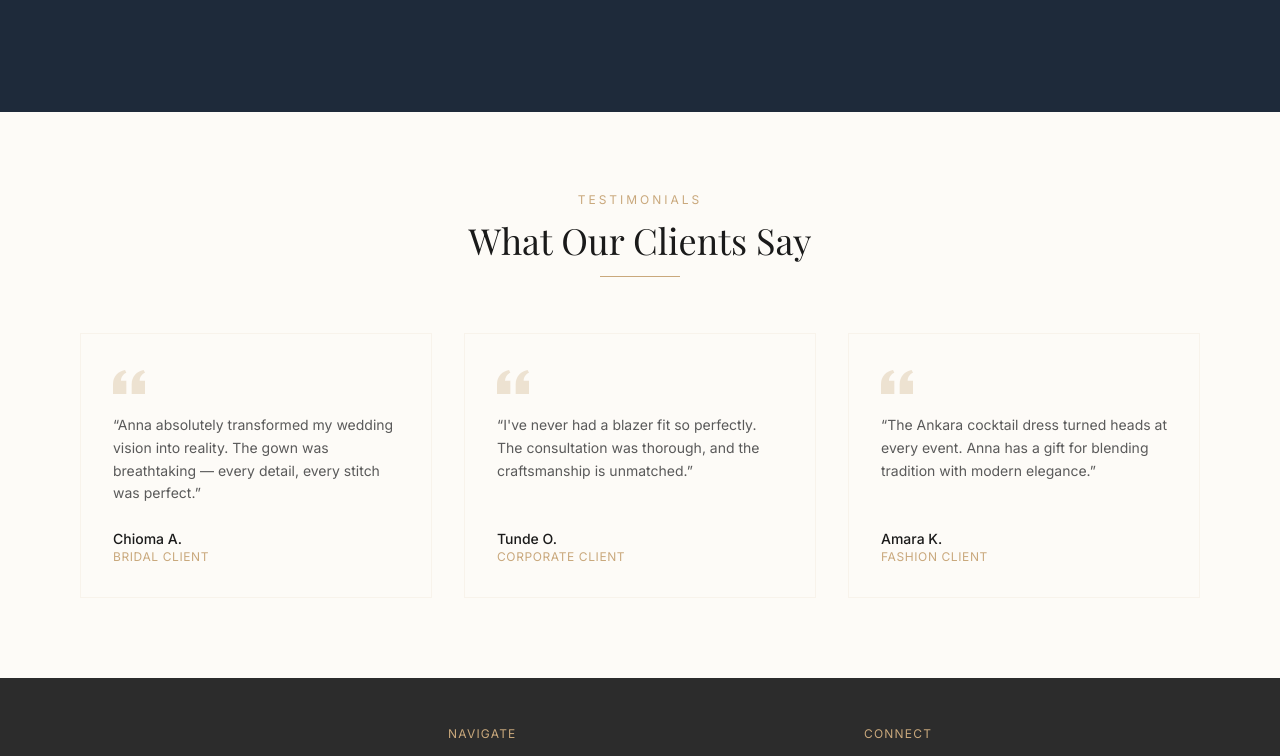
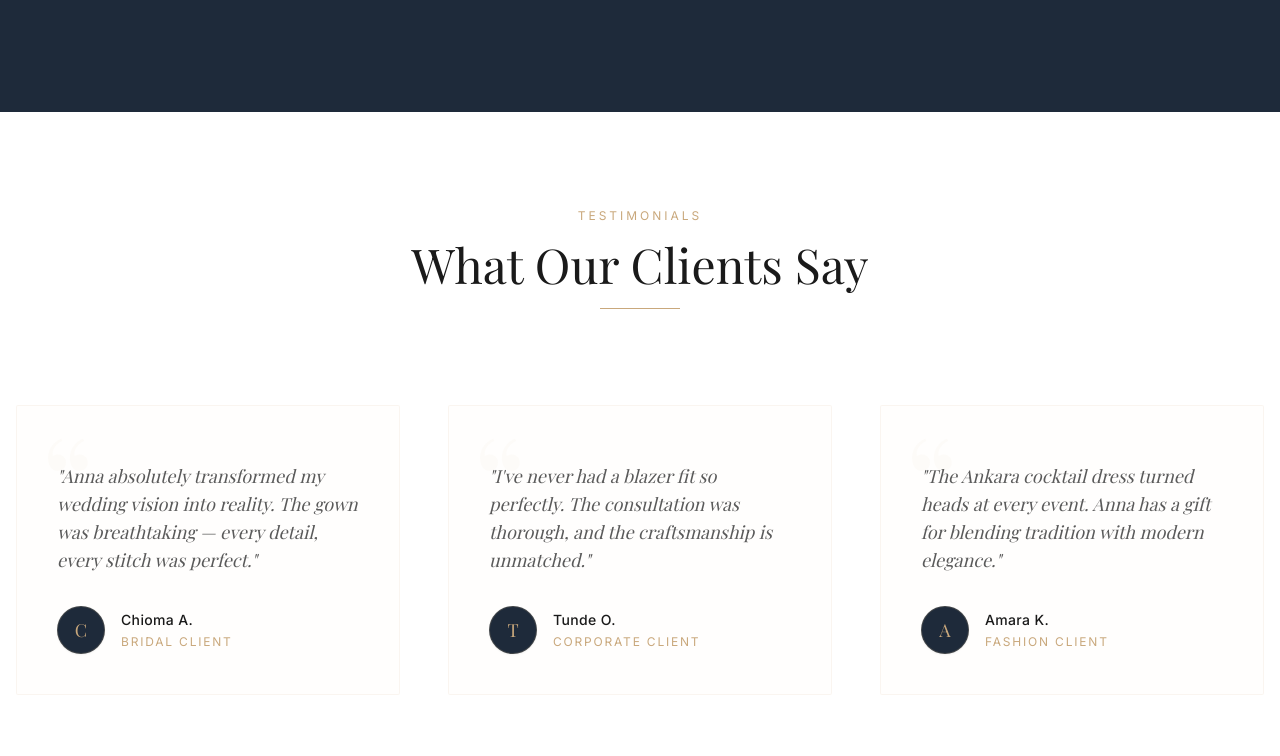
Before and after one commit to VictorChidex1/house-of-anna, a React (Vite) app: page / in a window 1280 px wide. Shown: the part 3057-3813 px from the top of the page. Built offline with nearby package versions, Linux system fonts and the light colour scheme; a web font is replaced by a local one.

Commit message:
feat: transform Testimonials into a staggered editorial layout with monogram avatars

```diff
--- a/src/components/sections/TestimonialsSection.tsx
+++ b/src/components/sections/TestimonialsSection.tsx
@@ -1,4 +1,5 @@
-import { motion } from "framer-motion";
+import React from "react";
+import { motion, type Variants } from "framer-motion";
 import GoldDivider from "../ui/GoldDivider";
 
 const TESTIMONIALS = [
@@ -7,60 +8,102 @@ const TESTIMONIALS = [
       "Anna absolutely transformed my wedding vision into reality. The gown was breathtaking — every detail, every stitch was perfect.",
     author: "Chioma A.",
     role: "Bridal Client",
+    initial: "C",
   },
   {
     quote:
       "I've never had a blazer fit so perfectly. The consultation was thorough, and the craftsmanship is unmatched.",
     author: "Tunde O.",
     role: "Corporate Client",
+    initial: "T",
   },
   {
     quote:
       "The Ankara cocktail dress turned heads at every event. Anna has a gift for blending tradition with modern elegance.",
     author: "Amara K.",
     role: "Fashion Client",
+    initial: "A",
   },
 ];
 
+const containerVariants: Variants = {
+  hidden: { opacity: 0 },
+  visible: {
+    opacity: 1,
+    transition: {
+      staggerChildren: 0.15,
+      delayChildren: 0.2,
+    },
+  },
+};
+
+const cardVariants: Variants = {
+  hidden: { opacity: 0, y: 40 },
+  visible: {
+    opacity: 1,
+    y: 0,
+    transition: { duration: 0.7, ease: "easeOut" },
+  },
+};
+
 const TestimonialsSection: React.FC = () => {
   return (
-    <section className="py-20 px-4 max-w-6xl mx-auto">
+    <section className="py-24 px-4 bg-white overflow-hidden pb-32">
+      <div className="max-w-7xl mx-auto">
         <motion.div
           initial={{ opacity: 0, y: 30 }}
           whileInView={{ opacity: 1, y: 0 }}
-        viewport={{ once: true }}
-        transition={{ duration: 0.6 }}
-        className="text-center mb-14"
+          viewport={{ once: true, margin: "-100px" }}
+          transition={{ duration: 0.7, ease: "easeOut" }}
+          className="text-center mb-20 md:mb-24"
         >
-        <p className="text-brand-gold tracking-[0.25em] uppercase text-xs mb-3">Testimonials</p>
-        <h2 className="font-serif text-3xl sm:text-4xl text-brand-dark mb-4">
+          <p className="text-brand-gold tracking-[0.25em] uppercase text-xs mb-4">
+            Testimonials
+          </p>
+          <h2 className="font-serif text-4xl md:text-5xl text-brand-dark mb-5">
             What Our Clients Say
           </h2>
           <GoldDivider className="mx-auto" />
         </motion.div>
 
-      <div className="grid grid-cols-1 sm:grid-cols-2 lg:grid-cols-3 gap-8">
+        <motion.div
+          variants={containerVariants}
+          initial="hidden"
+          whileInView="visible"
+          viewport={{ once: true, margin: "-50px" }}
+          className="grid grid-cols-1 md:grid-cols-3 gap-8 lg:gap-12"
+        >
           {TESTIMONIALS.map((t, i) => (
             <motion.div
               key={t.author}
-            initial={{ opacity: 0, y: 30 }}
-            whileInView={{ opacity: 1, y: 0 }}
-            viewport={{ once: true }}
-            transition={{ duration: 0.5, delay: i * 0.1 }}
-            className="p-8 border border-brand-gold/10 flex flex-col"
+              variants={cardVariants}
+              whileHover={{ y: -10 }}
+              className={`relative p-8 lg:p-10 bg-brand-cream/30 border border-brand-gold/10 hover:border-brand-gold/30 hover:shadow-xl transition-all duration-500 flex flex-col group rounded-sm ${
+                i === 1 ? "md:translate-y-12" : ""
+              }`}
             >
-            <svg className="w-8 h-8 text-brand-gold/30 mb-4" fill="currentColor" viewBox="0 0 24 24">
-              <path d="M14.017 21v-7.391c0-5.704 3.731-9.57 8.983-10.609l.995 2.151c-2.432.917-3.995 3.638-3.995 5.849h4v10h-9.983zm-14.017 0v-7.391c0-5.704 3.748-9.57 9-10.609l.996 2.151c-2.433.917-3.996 3.638-3.996 5.849h3.983v10h-9.983z" />
-            </svg>
-            <blockquote className="text-brand-gray text-sm leading-relaxed flex-1 mb-6">
-              &ldquo;{t.quote}&rdquo;
+              {/* Massive Watermark Quote */}
+              <span className="absolute top-2 left-6 font-serif text-[8rem] leading-none text-brand-gold/[0.04] group-hover:text-brand-gold/10 transition-colors duration-500 pointer-events-none select-none">
+                &ldquo;
+              </span>
+
+              <blockquote className="relative z-10 font-serif italic text-brand-gray text-lg md:text-base lg:text-lg leading-relaxed flex-1 mb-8 mt-4 group-hover:text-brand-dark transition-colors duration-300">
+                "{t.quote}"
               </blockquote>
+
+              <div className="relative z-10 flex items-center gap-4 mt-auto">
+                {/* Monogram Avatar */}
+                <div className="w-12 h-12 rounded-full bg-brand-navy flex items-center justify-center border border-brand-gold/20 shadow-sm group-hover:scale-105 transition-transform duration-300 shrink-0">
+                  <span className="font-serif text-brand-gold text-lg">{t.initial}</span>
+                </div>
                 <div>
-              <p className="font-medium text-brand-dark text-sm">{t.author}</p>
-              <p className="text-brand-gold text-xs tracking-wider uppercase">{t.role}</p>
+                  <p className="font-medium text-brand-dark text-sm tracking-wide">{t.author}</p>
+                  <p className="text-brand-gold text-xs tracking-[0.15em] uppercase mt-1">{t.role}</p>
+                </div>
               </div>
             </motion.div>
           ))}
+        </motion.div>
       </div>
     </section>
   );
```
Lines whose indentation alone changed are shown as unchanged.
